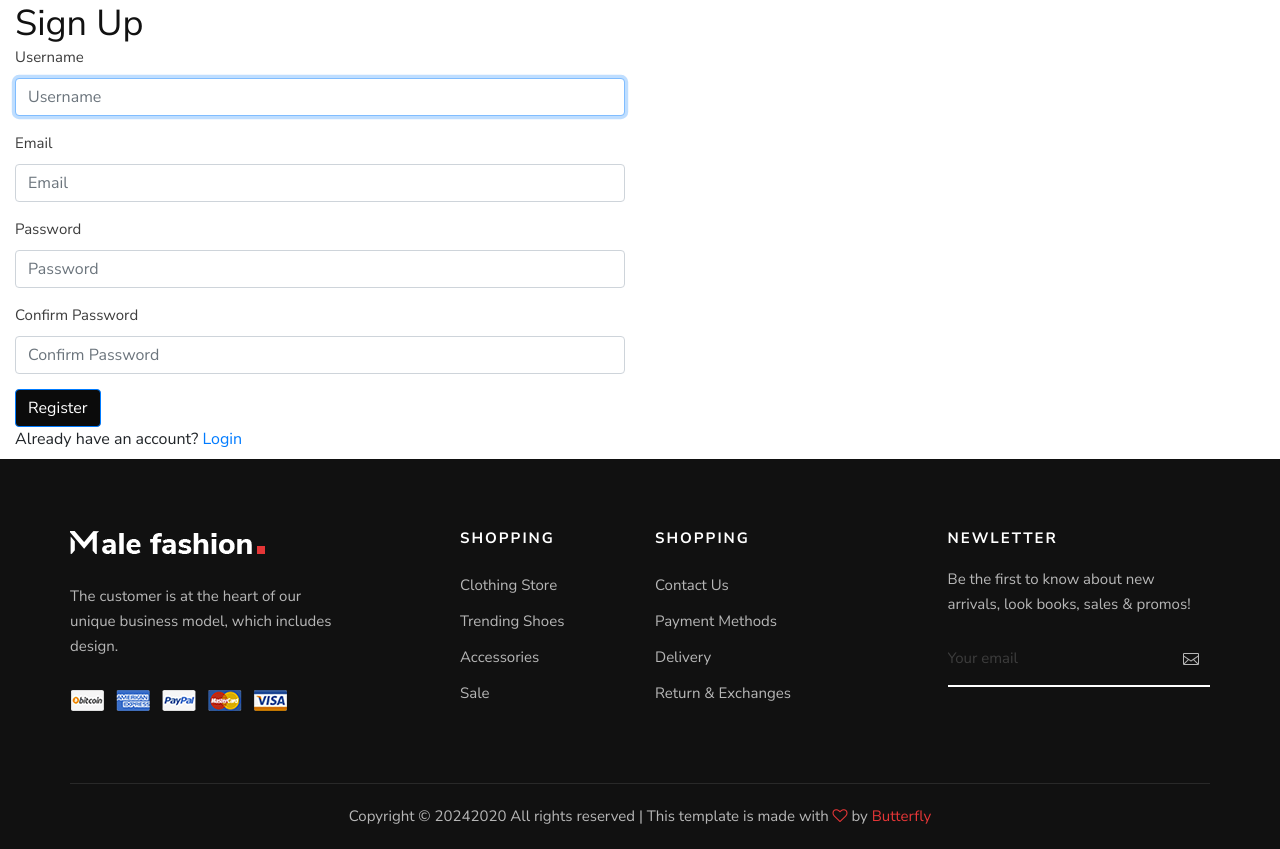
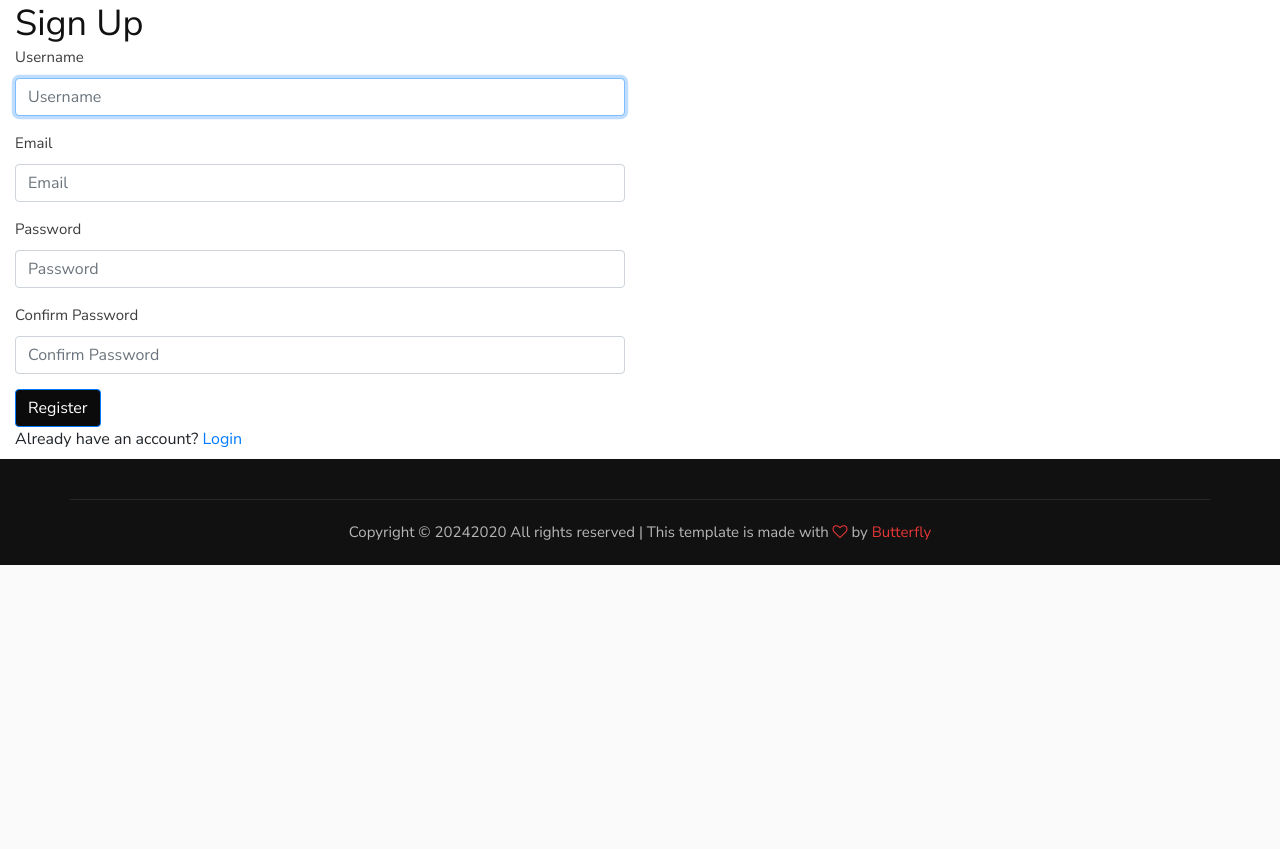
Before and after one commit to oleg-opalko/butterfly_shop, a Django app: page /register/ in a window 1280 px wide. Shown: the part 252-1101 px from the top of the page. After the commit the page ends 817 px from the top, so only its background shows below. Run offline with Django 5.2, Linux system fonts and the light colour scheme; some libraries are stand-ins or nearby versions.

Commit message:
Fixed update cart and change footer

```diff
--- a/static/css/style.css
+++ b/static/css/style.css
@@ -1938,7 +1938,7 @@ ol {
 
 .footer {
 	background: #111111;
-	padding-top: 70px;
+	/*padding-top: 70px;*/
 }
 
 .footer__about {
--- a/templates/base.html
+++ b/templates/base.html
@@ -49,6 +49,7 @@
     <script src="{% static "/js/mixitup.min.js" %}"></script>
     <script src="{% static "/js/owl.carousel.min.js" %}"></script>
     <script src="{% static "/js/main.js" %}"></script>
+
     <script>
         function showToast(message) {
             const toast = document.createElement('div');
--- a/templates/includes/footer.html
+++ b/templates/includes/footer.html
@@ -1,51 +1,6 @@
 {% load static %}
 <footer class="footer">
         <div class="container">
-            <div class="row">
-                <div class="col-lg-3 col-md-6 col-sm-6">
-                    <div class="footer__about">
-                        <div class="footer__logo">
-                            <a href="#"><img src="{% static "img/footer-logo.png"%}"  alt=""></a>
-                        </div>
-                        <p>The customer is at the heart of our unique business model, which includes design.</p>
-                        <a href="#"><img src="{% static "img/payment.png"%}"  alt=""></a>
-                    </div>
-                </div>
-                <div class="col-lg-2 offset-lg-1 col-md-3 col-sm-6">
-                    <div class="footer__widget">
-                        <h6>Shopping</h6>
-                        <ul>
-                            <li><a href="#">Clothing Store</a></li>
-                            <li><a href="#">Trending Shoes</a></li>
-                            <li><a href="#">Accessories</a></li>
-                            <li><a href="#">Sale</a></li>
-                        </ul>
-                    </div>
-                </div>
-                <div class="col-lg-2 col-md-3 col-sm-6">
-                    <div class="footer__widget">
-                        <h6>Shopping</h6>
-                        <ul>
-                            <li><a href="#">Contact Us</a></li>
-                            <li><a href="#">Payment Methods</a></li>
-                            <li><a href="#">Delivery</a></li>
-                            <li><a href="#">Return & Exchanges</a></li>
-                        </ul>
-                    </div>
-                </div>
-                <div class="col-lg-3 offset-lg-1 col-md-6 col-sm-6">
-                    <div class="footer__widget">
-                        <h6>NewLetter</h6>
-                        <div class="footer__newslatter">
-                            <p>Be the first to know about new arrivals, look books, sales & promos!</p>
-                            <form action="#">
-                                <input type="text" placeholder="Your email">
-                                <button type="submit"><span class="icon_mail_alt"></span></button>
-                            </form>
-                        </div>
-                    </div>
-                </div>
-            </div>
             <div class="row">
                 <div class="col-lg-12 text-center">
                     <div class="footer__copyright__text">
```
Also changed, not shown: shopping_cart/templates/includes/shopping_cart_table.html (+24 -9 lines).
